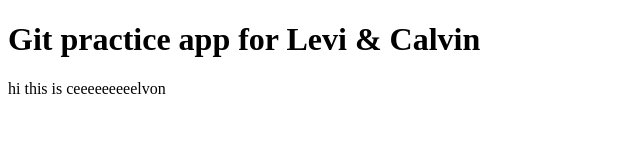
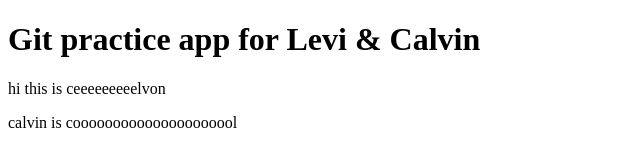
Before and after one commit to jasonkylefrank/lc-git-practice-1, a plain HTML site: page index.html in a window 1280 px wide. Shown: the whole page, without its empty margins (0-640 px from the left). Drawn offline with Linux system fonts and the light colour scheme.

Commit message:
coooooooooooooooooooooooolvoin

```diff
--- a/index.html
+++ b/index.html
@@ -9,5 +9,6 @@
 <body>
   <h1>Git practice app for Levi & Calvin</h1>
   <p>hi this is ceeeeeeeeelvon</p>
+  <p>calvin is cooooooooooooooooooool</p>
 </body>
 </html>
```
